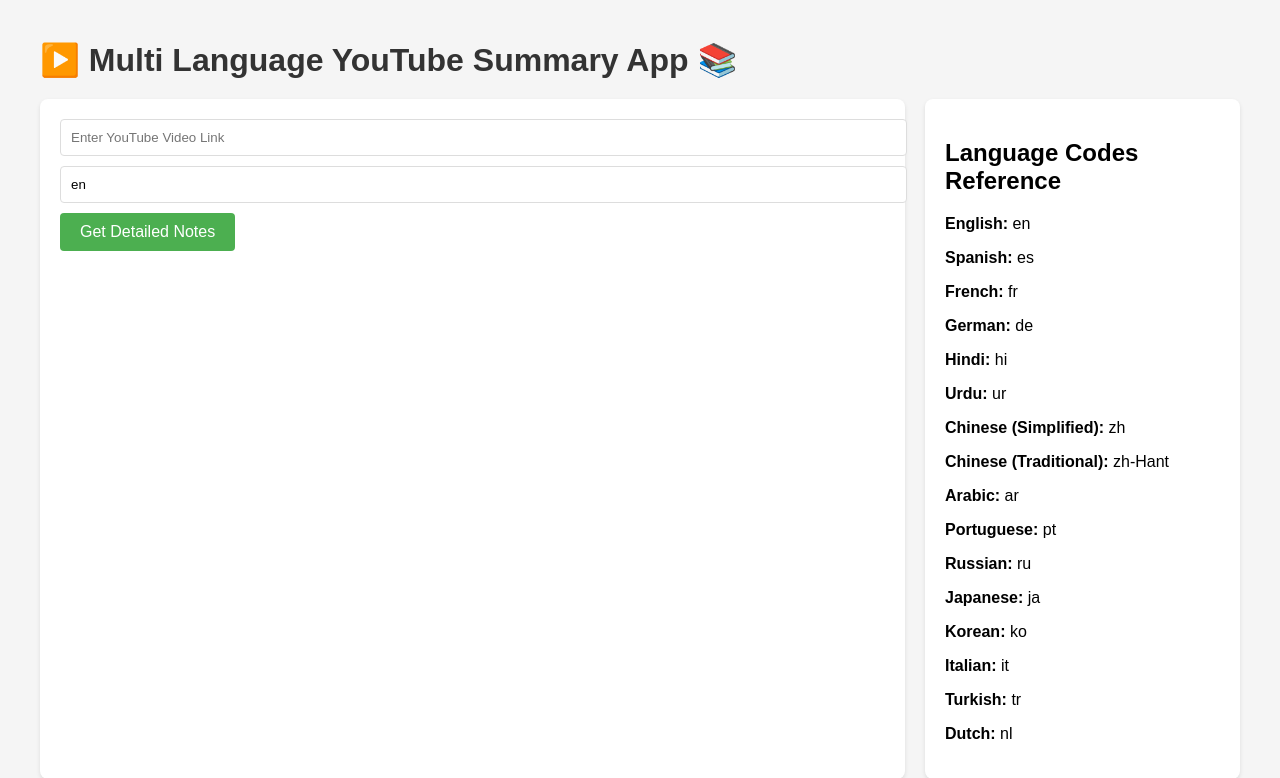
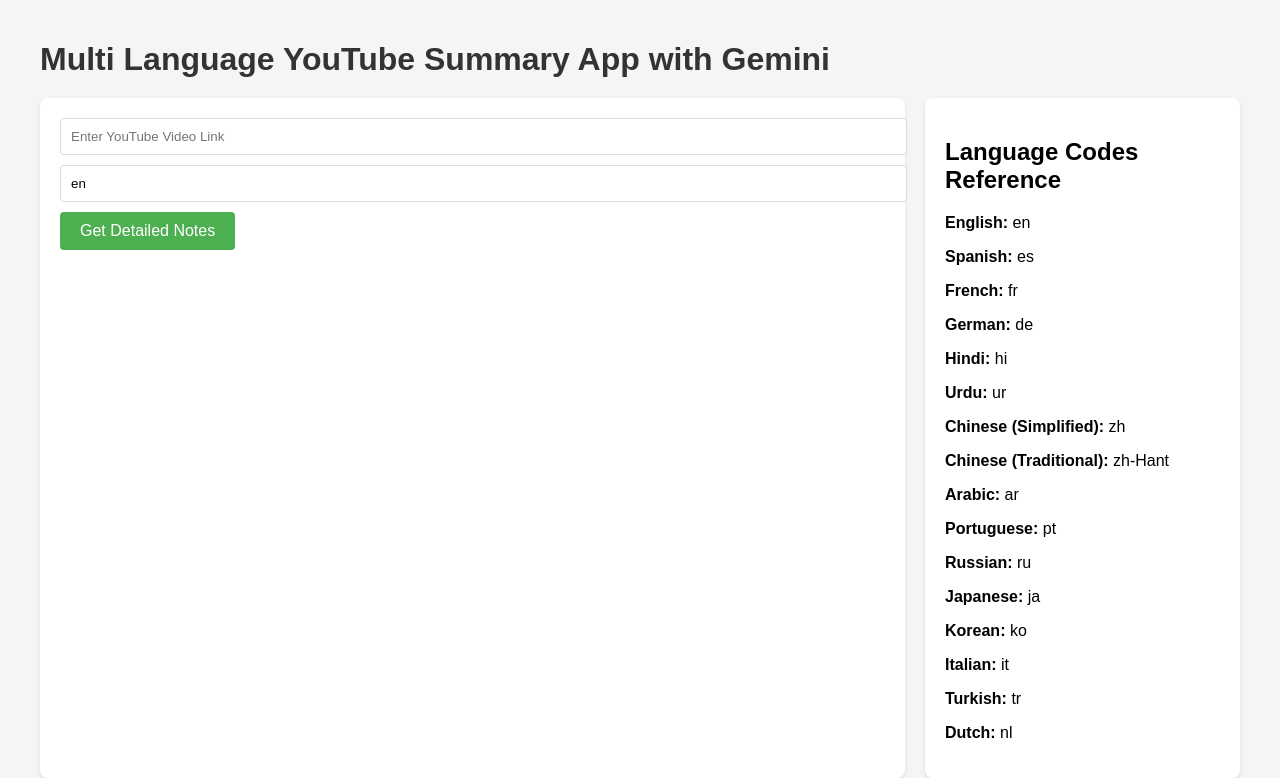
Before and after one commit to Shizoqua/YouTube-Summarizer-Gemini, a FastAPI app: page / in a window 1280 px wide. Shown: the top 778 px of the page. Run offline with FastAPI, Linux system fonts and the light colour scheme; some libraries are stand-ins or nearby versions.

Commit message:
Update index.html

```diff
--- a/templates/index.html
+++ b/templates/index.html
@@ -7,7 +7,7 @@
     <link rel="stylesheet" href="{{ url_for('static', path='/css/styles.css') }}">
 </head>
 <body>
-    <h1>▶️ Multi Language YouTube Summary App 📚</h1>
+    <h1>Multi Language YouTube Summary App with Gemini</h1>
 
     <div class="container">
         <div class="main-content">
```
